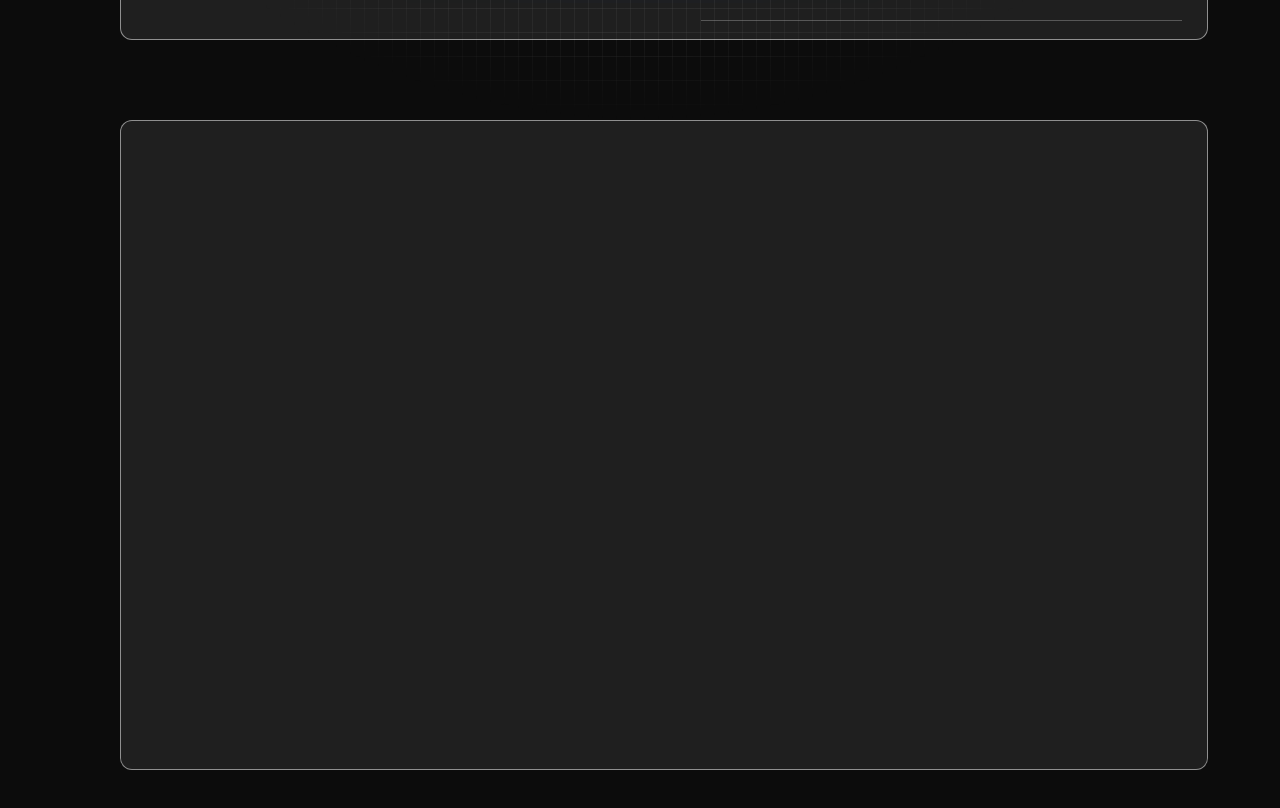
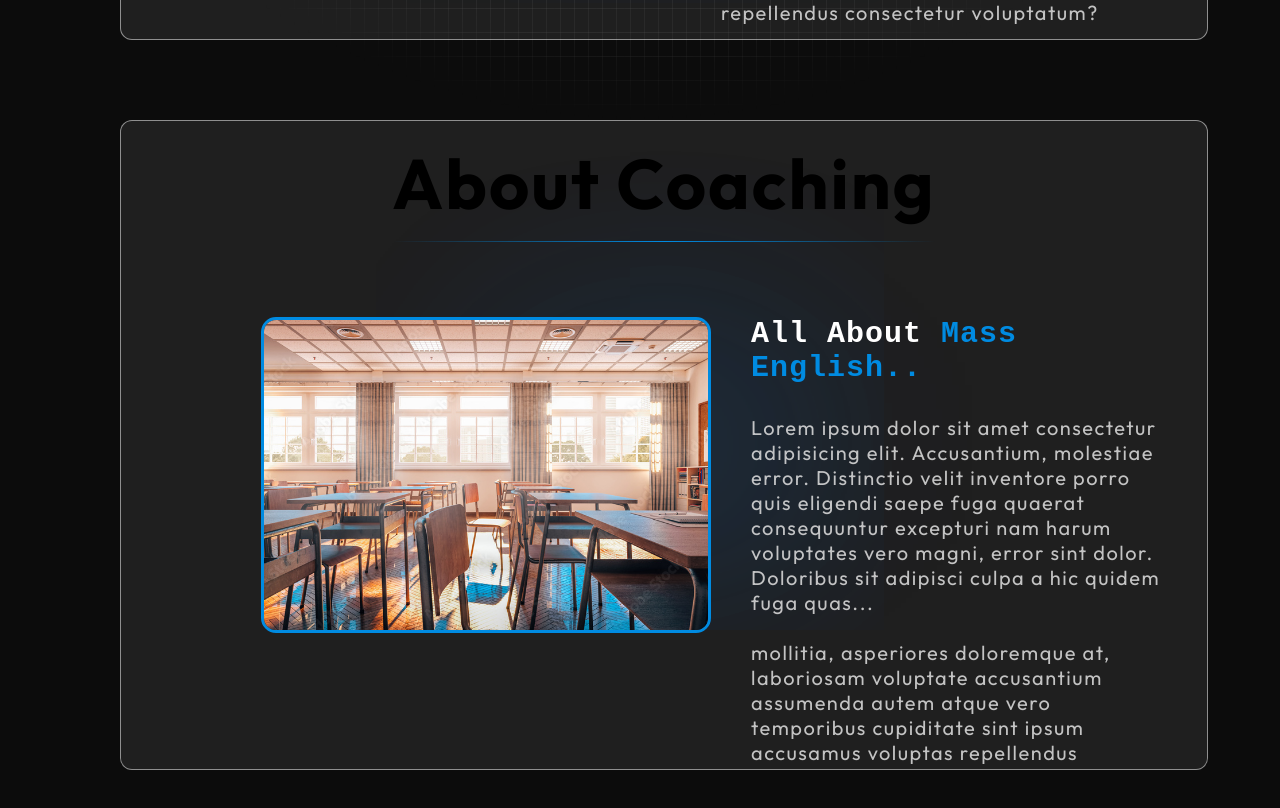
Before and after one commit to emon-shikder2217/Mass-English, a React (Vite) app: page /about in a window 1280 px wide. Shown: the part 760-1568 px from the top of the page. Built offline with nearby package versions, Linux system fonts and the light colour scheme; a web font is replaced by a local one.

Commit message:
initial commit

```diff
--- a/src/components/AboutTutor/Tutor.css
+++ b/src/components/AboutTutor/Tutor.css
@@ -1,8 +1,5 @@
 
 .about-overlay {
-
-
-
 
     width: 100%;
 
@@ -213,6 +210,10 @@
 
     grid-row-gap: 0px;
 
+    padding: 20px;
+
+    box-sizing: border-box;
+
     }
 
 
@@ -385,3 +386,33 @@
     margin-left: 30px;
 
   }
+
+
+  @media (max-width: 768px) {
+    .tutorInfo {
+        grid-template-columns: 1fr;
+        grid-template-rows: repeat(2, auto);
+        grid-column-gap: 0px;
+        grid-row-gap: 20px;
+    }
+
+    .tutorImgContainer {
+        grid-area: 1 / 1 / 2 / 2;
+    }
+
+    .tutorTxt {
+        grid-area: 2 / 1 / 3 / 2;
+    }
+}
+
+
+@media (max-width: 480px) {
+    .tutorInfo {
+        padding: 10px;
+        grid-row-gap: 15px;
+    }
+
+    .tutorImgContainer, .tutorTxt {
+        min-height: 150px;
+    }
+}
--- a/src/components/AboutTutor/Tutor.jsx
+++ b/src/components/AboutTutor/Tutor.jsx
@@ -4,15 +4,14 @@ import mentor from "../../assets/mentor.png";
 import facebook from "../../assets/facebook.png";
 import ig from "../../assets/ig.png";
 import x from "../../assets/x.png";
-import './Tutor.css';
-
+import "./Tutor.css";
 
 const Tutor = () => {
   return (
     <>
-    <div className="about-overlay"></div>
+      <div className="about-overlay"></div>
       <Link to="/" className="backArrowAbout">
-      <FaArrowLeftLong />
+        <FaArrowLeftLong />
       </Link>
       <div className="aboutTutor">
         <div className="tutorTitle">
@@ -23,7 +22,9 @@ const Tutor = () => {
             <img src={mentor} className="tutorImage" alt="Mentor" />
           </div>
           <div className="tutorTxt">
-            <h2 className="name">Hey there! I'm Belal Hossain.</h2>
+            <h2 className="name">
+              Hey there! I'm <span className="span">Belal Hossain.</span>
+            </h2>
             <p className="tutorInfoTxt">
               Lorem ipsum dolor sit amet consectetur adipisicing elit.
               Accusantium, molestiae error. Distinctio velit inventore porro
@@ -61,7 +62,6 @@ const Tutor = () => {
         </div>
       </div>
     </>
-
-  )
-}
-export default Tutor
+  );
+};
+export default Tutor;
--- a/src/components/CoachingContainer/Coaching.css
+++ b/src/components/CoachingContainer/Coaching.css
@@ -17,4 +17,210 @@
     position: absolute;
 
     border-radius: 12px;
+
+    z-index: 1;
+
 }
+
+
+.aboutCoaching::before {
+
+
+    content: "";
+
+    position: absolute;
+
+    height: 0;
+
+    width: 20%;
+
+    box-shadow:
+      0 0 400px 20px #008be1,
+      0 0 350px 22px #49066E,
+      0 0 450px 24px #008be1,
+      0 0 500px 26px #008be1;
+
+    opacity: 0.4;
+
+    top: 50%;
+
+    left: 40%;
+
+    pointer-events: none;
+
+    z-index: -1;
+
+
+   }
+
+
+
+
+.coachingHeading {
+
+    text-align: center;
+
+    font-size: 70px;
+
+    font-weight: 700;
+
+    letter-spacing: 2px;
+
+    font-family: 'outfit', sans-serif;
+
+    margin-top: 18px;
+
+    position: relative;
+
+    overflow-y: hidden;
+
+    z-index: 10;
+
+    padding-bottom: 30px;
+
+
+  }
+
+
+  .coachingHeading::before {
+
+    content: '';
+
+    position: absolute;
+
+
+    bottom: 15px;
+
+    width: 50%;
+
+    height: 1px;
+
+    left: 25%;
+
+    background: linear-gradient( to right, transparent, #008be1, transparent );
+
+
+  }
+
+
+  .coachingInfo {
+
+    display: grid;
+
+    grid-template-columns: repeat(2, 1fr);
+
+    grid-template-rows: 1fr;
+
+    grid-column-gap: 40px;
+
+    grid-row-gap: 0px;
+
+    position: relative;
+
+  }
+
+
+
+
+  .coachingImgContainer {
+
+    height: 200px;
+
+    width: 450px;
+
+    padding-bottom: 310px;
+
+    padding-top: -400px;
+
+    border-radius: 15px;
+
+    position: relative;
+
+    margin-top: 60px;
+
+    margin-left: 140px;
+
+    border: 3px solid #008be1;
+
+    grid-area: 1 / 1 / 2 / 2;
+
+    overflow: hidden;
+
+
+
+  }
+
+
+ .coachingImg {
+
+    width: 100%;
+
+    height: 100%;
+
+    object-fit: cover;
+
+    pointer-events: none;
+
+    position: absolute;
+
+ }
+
+
+ .span {
+
+    color: #008be1;
+
+ }
+
+
+ .coachingInfoTxt {
+
+    font-size: 20px;
+
+    line-height: 25px;
+
+    letter-spacing: 1.5px;
+
+    font-family: 'outfit', sans-serif;
+
+    color: #e6e6e6d3;
+
+    margin-right: 40px;
+
+    margin-top: 30px;
+
+ }
+
+
+ .coachingTxt {
+
+    position: relative;
+
+ }
+
+ .coachingTxt::before {
+
+
+    content: "";
+
+    position: absolute;
+
+    height: 0;
+
+    width: 20%;
+
+    box-shadow:
+      0 0 400px 20px #008be1,
+      0 0 350px 22px #49066E,
+      0 0 450px 24px #008be1,
+      0 0 500px 26px #008be1;
+
+    opacity: 0.9;
+
+    top: 50%;
+
+    left: -200%;
+
+    pointer-events: none;
+
+ }
--- a/src/components/CoachingContainer/Coaching.jsx
+++ b/src/components/CoachingContainer/Coaching.jsx
@@ -1,9 +1,62 @@
-import './Coaching.css';
-
+import "./Coaching.css";
+import scl from "../../assets/scl.png";
+import facebook from "../../assets/facebook.png";
+import yt from "../../assets/yt.png";
+import x from "../../assets/x.png";
 
 const Coaching = () => {
   return (
-    <div className="aboutCoaching"></div>
-  )
-}
+    <>
+      <div className="about-overlayC"></div>
+      <div className="aboutCoaching">
+        <div className="coachingTitle">
+          <h1 className="coachingHeading">About Coaching</h1>
+        </div>
+        <div className="coachingInfo">
+          <div className="coachingImgContainer">
+            <img src={scl} className="coachingImg" alt="Scl" />
+          </div>
+          <div className="coachingTxt">
+            <h2 className="name">
+              All About <span className="span">Mass English..</span>
+            </h2>
+            <p className="coachingInfoTxt">
+              Lorem ipsum dolor sit amet consectetur adipisicing elit.
+              Accusantium, molestiae error. Distinctio velit inventore porro
+              quis eligendi saepe fuga quaerat consequuntur excepturi nam harum
+              voluptates vero magni, error sint dolor. Doloribus sit adipisci
+              culpa a hic quidem fuga quas... <br /> <br /> mollitia, asperiores
+              doloremque at, laboriosam voluptate accusantium assumenda autem
+              atque vero temporibus cupiditate sint ipsum accusamus voluptas
+              repellendus consectetur voluptatum?
+            </p>
+
+            <div className="line"></div>
+
+            <div className="socialMediaTutor">
+              <a href="https://www.facebook.com/belal.hossain.797444">
+                <div className="fb">
+                  <img src={facebook} alt="" />
+                  <p>Facebook</p>
+                </div>
+              </a>
+              <a href="#" className="iga">
+                <div className="ig">
+                  <img src={yt} alt="Ig" />
+                  <p>Youtube</p>
+                </div>
+              </a>
+              <a href="#" className="xa">
+                <div className="x">
+                  <img src={x} alt="X" />
+                  <p>X</p>
+                </div>
+              </a>
+            </div>
+          </div>
+        </div>
+      </div>
+    </>
+  );
+};
 export default Coaching;
```
Also changed, not shown: src/assets/scl.png (added), src/assets/yt.png (added).
